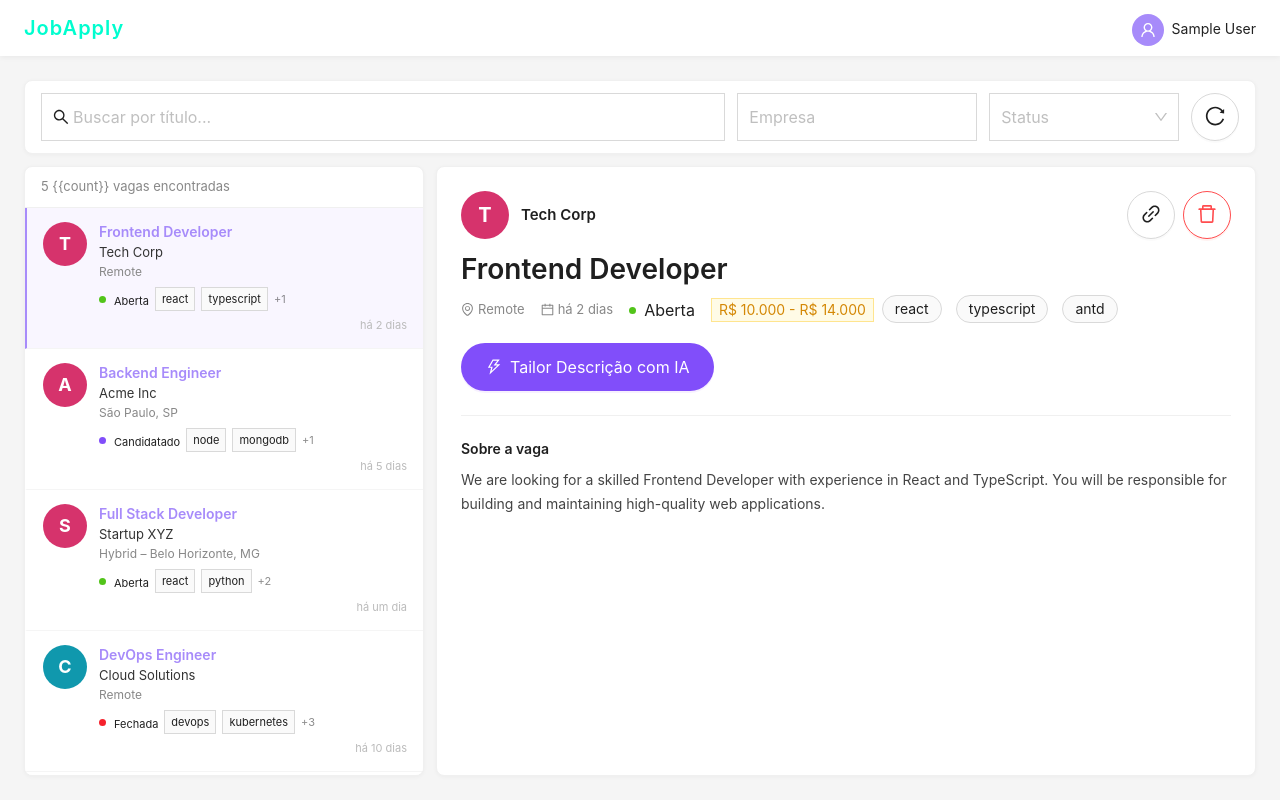
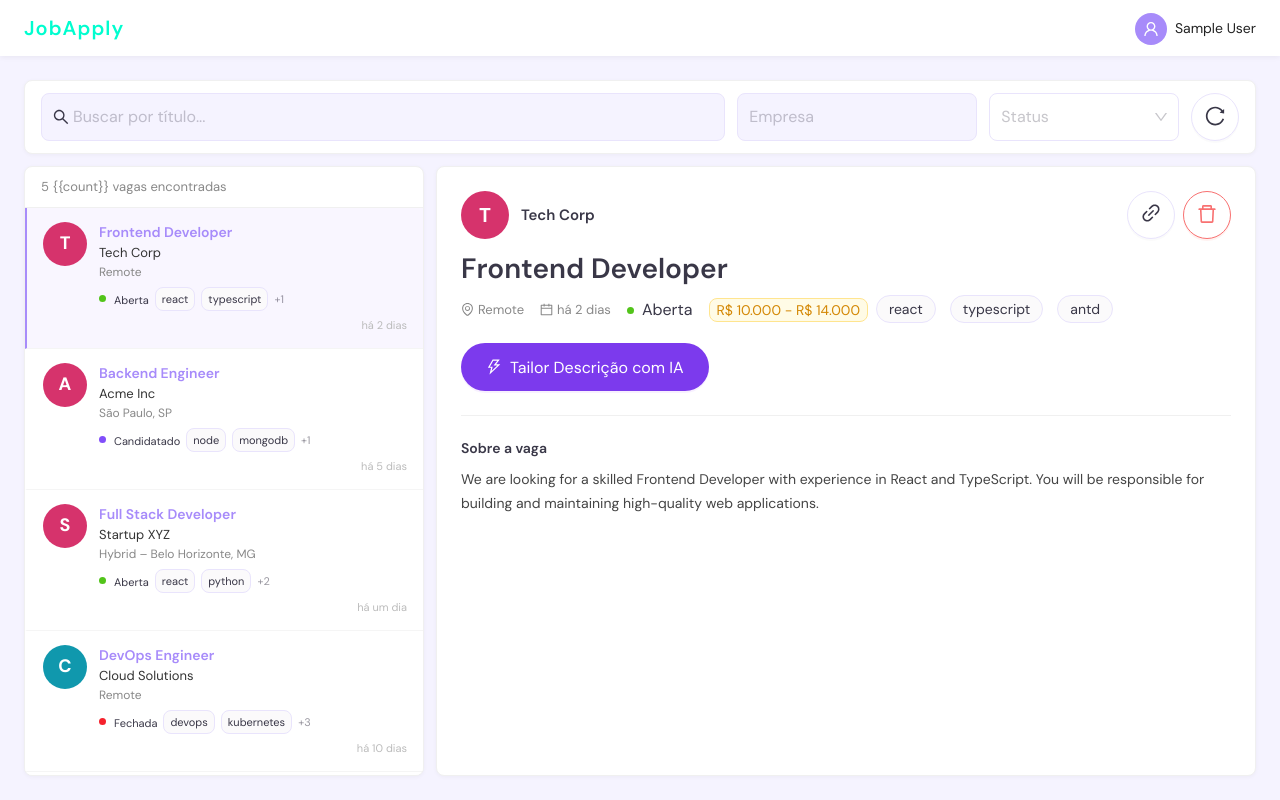
Before and after one commit to LMansoldo/jobapply-app, a React (Vite) app: page / in a window 1280 px wide. Built offline with nearby package versions, Linux system fonts and the light colour scheme; no server answers; sample sign-in values are in the browser's storage.

Commit message:
style(Theme): configure AntD ConfigProvider with design system tokens

```diff
--- a/src/App.tsx
+++ b/src/App.tsx
@@ -1,10 +1,12 @@
-import { App as AntApp } from 'antd'
+import { ConfigProvider, App as AntApp } from 'antd'
 import { BrowserRouter } from 'react-router-dom'
 import { AuthProvider } from './application/providers/AuthProvider'
 import AppRoutes from './routes'
+import { antdTheme } from './styles/theme/antdTheme'
 
 export default function App() {
   return (
+    <ConfigProvider theme={antdTheme}>
       <AntApp>
         <BrowserRouter>
           <AuthProvider>
@@ -12,5 +14,6 @@ export default function App() {
           </AuthProvider>
         </BrowserRouter>
       </AntApp>
+    </ConfigProvider>
   )
 }
--- /dev/null
+++ b/src/styles/theme/antdTheme.ts
@@ -0,0 +1,39 @@
+import type { ThemeConfig } from 'antd'
+import { Colors } from './colors'
+import { FontFamily } from './typography'
+
+export const antdTheme: ThemeConfig = {
+  token: {
+    colorPrimary: Colors.primaryDark,
+    colorSuccess: Colors.success,
+    colorWarning: Colors.warning,
+    colorError: Colors.danger,
+    colorInfo: Colors.info,
+    colorBgBase: Colors.white,
+    colorBgLayout: Colors.pageBg,
+    fontFamily: FontFamily.body,
+    borderRadius: 14,
+    borderRadiusSM: 8,
+    borderRadiusLG: 16,
+    colorBorder: Colors.surfaceBorder,
+    colorTextBase: Colors.textMain,
+    colorTextSecondary: Colors.textSub,
+    boxShadow: '0 2px 16px rgba(124, 58, 237, 0.08)',
+  },
+  components: {
+    Button: {
+      colorPrimary: Colors.primaryDark,
+      borderRadius: 9999,
+    },
+    Input: {
+      colorBgContainer: Colors.surfacePage,
+      borderRadius: 8,
+    },
+    Select: {
+      borderRadius: 8,
+    },
+    Card: {
+      borderRadius: 14,
+    },
+  },
+}
```
Also changed, not shown: 1 other file (tests, documents, lock files or other folders). Lines whose indentation alone changed are shown as unchanged.
